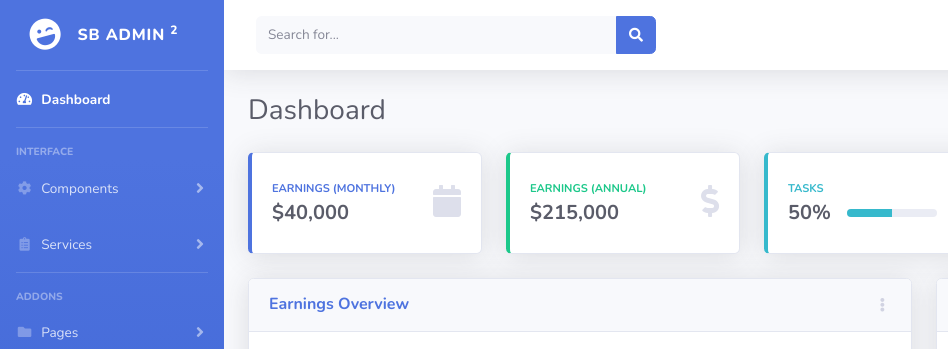
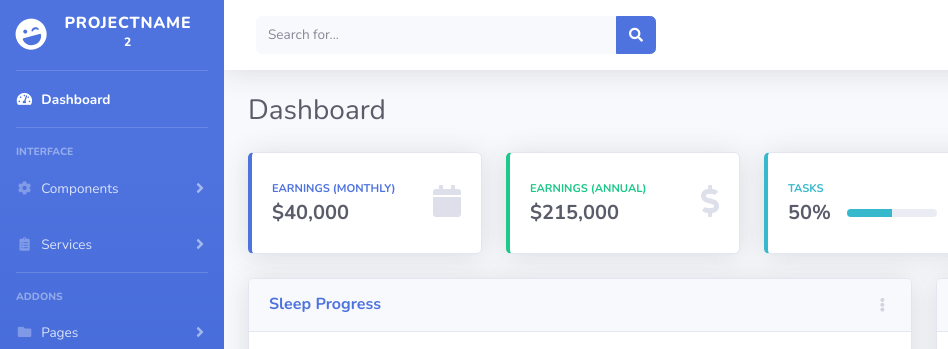
Before and after one commit to stevengov/SDHacks2019, a website with bundled scripts: page index.html in a window 1280 px wide. Shown: the top 349 px of the page, 0-948 px from the left. Built offline with nearby package versions, Linux system fonts and the light colour scheme.

Commit message:
Replace template info with our info

```diff
--- a/index.html
+++ b/index.html
@@ -9,7 +9,7 @@
   <meta name="description" content="">
   <meta name="author" content="">
 
-  <title>SB Admin 2 - Dashboard</title>
+  <title>ProjectName - Dashboard</title>
 
   <!-- Custom fonts for this template-->
   <link href="vendor/fontawesome-free/css/all.min.css" rel="stylesheet" type="text/css">
@@ -33,7 +33,7 @@
         <div class="sidebar-brand-icon rotate-n-15">
           <i class="fas fa-laugh-wink"></i>
         </div>
-        <div class="sidebar-brand-text mx-3">SB Admin <sup>2</sup></div>
+        <div class="sidebar-brand-text mx-3">ProjectName <sup>2</sup></div>
       </a>
 
       <!-- Divider -->
@@ -429,7 +429,8 @@
               <div class="card shadow mb-4">
                 <!-- Card Header - Dropdown -->
                 <div class="card-header py-3 d-flex flex-row align-items-center justify-content-between">
-                  <h6 class="m-0 font-weight-bold text-primary">Earnings Overview</h6>
+                  <!-- Use this to track sleep stuff -->
+                  <h6 class="m-0 font-weight-bold text-primary">Sleep Progress</h6>
                   <div class="dropdown no-arrow">
                     <a class="dropdown-toggle" href="#" role="button" id="dropdownMenuLink" data-toggle="dropdown" aria-haspopup="true" aria-expanded="false">
                       <i class="fas fa-ellipsis-v fa-sm fa-fw text-gray-400"></i>
```
